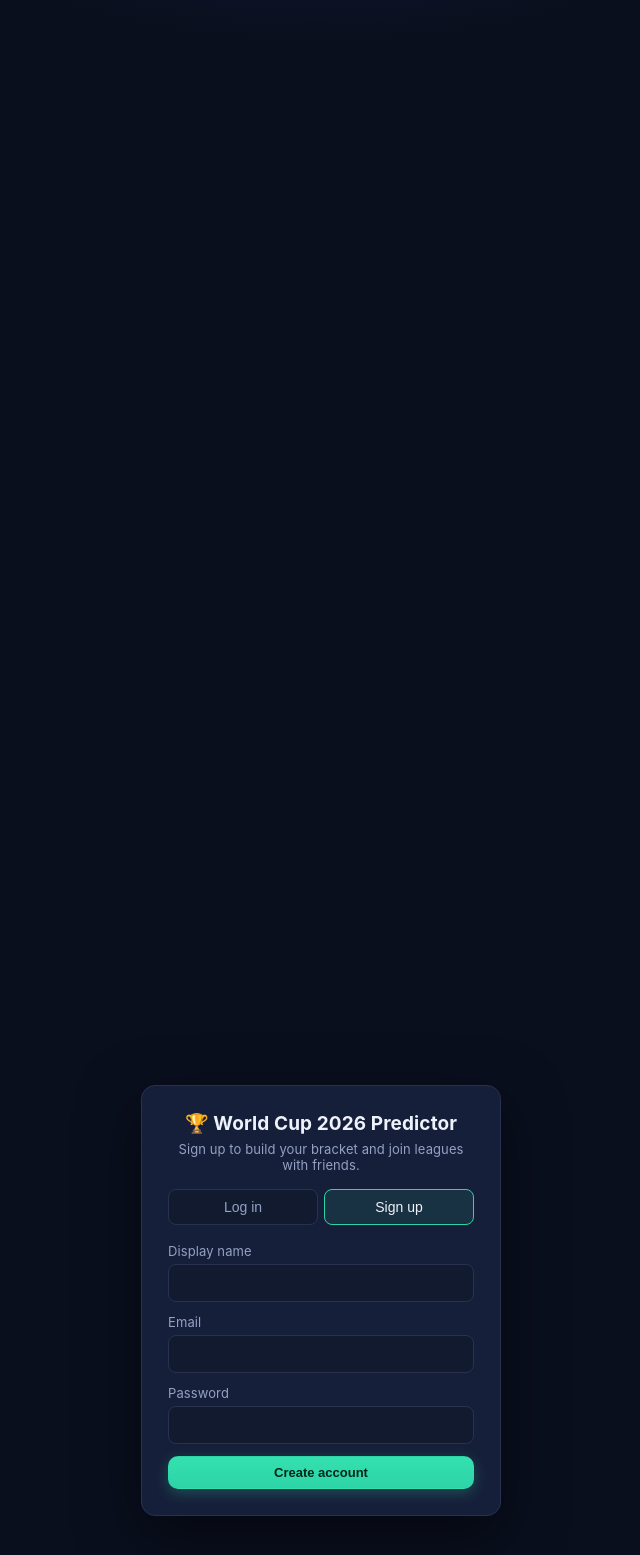
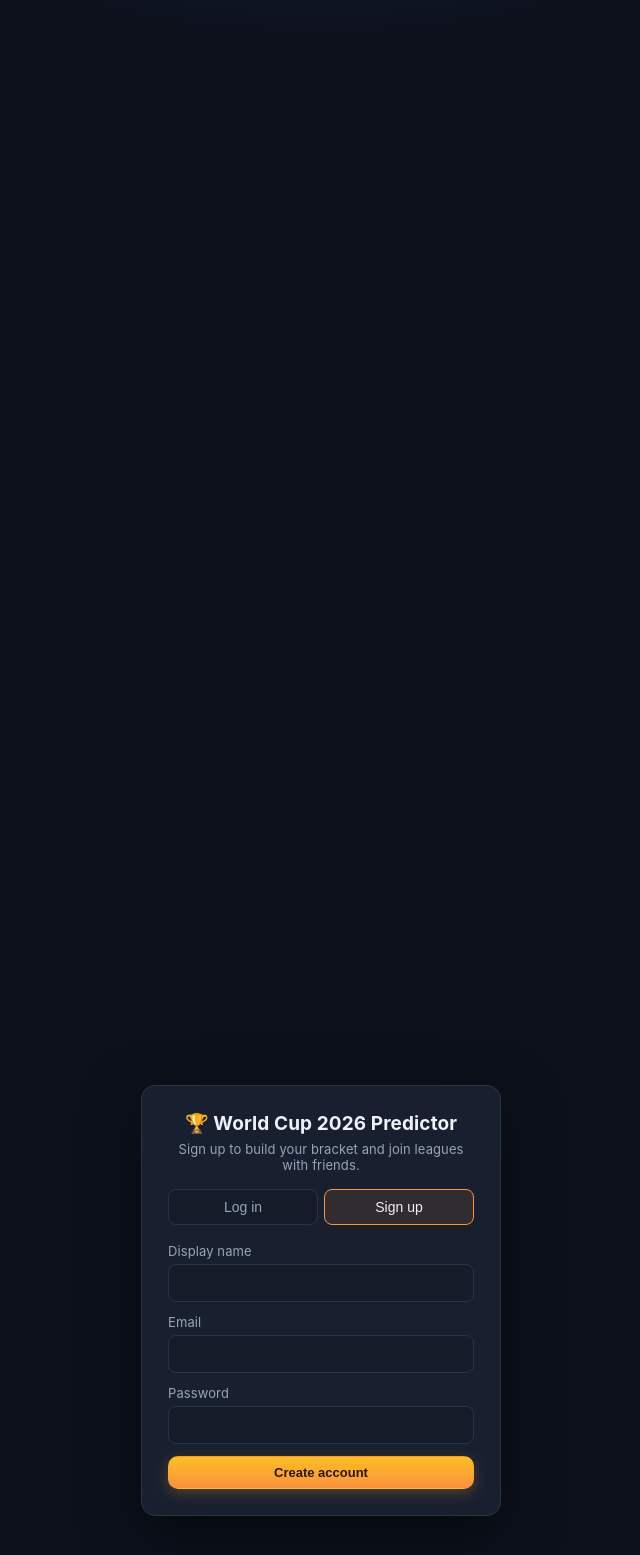
Before and after one commit to mbk39/worldcup, a Flask app: page / in a window 1280 px wide. Shown: the top 1555 px of the page, without its empty margins (319-959 px from the left). Run offline with Flask 3, Linux system fonts and the light colour scheme; data that the repository does not hold is empty; grey boxes are pictures that could not be loaded.

Commit message:
Light/dark theme toggle + orange-amber accent redesign
- Full CSS variable theming with refined dark and clean light palettes
- Orange/amber accent across buttons, tabs, gradients, highlights
- Sun/moon toggle in the header; choice persists; no-flash inline theme script
- Light-mode polish for inputs, cards, scrim, flags

Co-Authored-By: Claude Opus 4.8 <noreply@anthropic.com>

```diff
--- a/static/app.js
+++ b/static/app.js
@@ -108,8 +108,24 @@ function loadState() {
   } catch (_) {}
 }
 
+// ================================================================ theme
+const THEME_KEY = "wc2026-theme";
+function applyTheme(t) {
+  const theme = t === "light" ? "light" : "dark";
+  document.documentElement.setAttribute("data-theme", theme);
+  localStorage.setItem(THEME_KEY, theme);
+  const btn = document.getElementById("theme-toggle");
+  if (btn) btn.textContent = theme === "light" ? "🌙" : "☀️";
+}
+function wireTheme() {
+  document.getElementById("theme-toggle").addEventListener("click", () =>
+    applyTheme(document.documentElement.getAttribute("data-theme") === "light" ? "dark" : "light"));
+}
+
 // ================================================================ bootstrap
 async function init() {
+  applyTheme(localStorage.getItem(THEME_KEY) || "dark");
+  wireTheme();
   DATA = (await api("GET", "/api/data")).data;
   DATA.bracket.forEach(r => r.matches.forEach(m => {
     bracketLabels[m.id] = { labelA: m.labelA, labelB: m.labelB };
--- a/static/style.css
+++ b/static/style.css
@@ -1,18 +1,38 @@
-:root {
-  --bg: #0a0f1e;
-  --bg2: #121a30;
-  --card: #161f39;
-  --card2: #1c2746;
-  --line: #28324f;
-  --text: #eef2fb;
-  --muted: #93a1c4;
-  --accent: #2dd4a7;
-  --accent2: #4cc2ff;
+:root, [data-theme="dark"] {
+  --bg: #0c111c;
+  --bg2: #141b29;
+  --card: #18202f;
+  --card2: #1e2738;
+  --line: #2b3445;
+  --text: #eef2f9;
+  --muted: #98a3b8;
+  --accent: #fb923c;     /* orange */
+  --accent2: #fbbf24;    /* amber  */
   --gold: #fbbf24;
-  --win: #167e57;
+  --win: #1f9d63;
+  --on-accent: #2b1500;  /* text on orange/amber fills */
+  --header-bg: rgba(12,17,28,.72);
   --radius: 14px;
-  --shadow: 0 6px 24px rgba(0,0,0,.28);
-  --shadow-sm: 0 2px 8px rgba(0,0,0,.2);
+  --shadow: 0 8px 28px rgba(0,0,0,.34);
+  --shadow-sm: 0 2px 8px rgba(0,0,0,.22);
+}
+
+[data-theme="light"] {
+  --bg: #f4f6fb;
+  --bg2: #eef1f7;
+  --card: #ffffff;
+  --card2: #ffffff;
+  --line: #e4e8f1;
+  --text: #1a2231;
+  --muted: #687389;
+  --accent: #ea6a0a;     /* deeper orange for contrast on white */
+  --accent2: #d6840a;    /* amber */
+  --gold: #d97706;
+  --win: #149a59;
+  --on-accent: #ffffff;
+  --header-bg: rgba(255,255,255,.82);
+  --shadow: 0 8px 26px rgba(20,30,60,.10);
+  --shadow-sm: 0 1px 4px rgba(20,30,60,.07);
 }
 
 * { box-sizing: border-box; }
@@ -73,14 +93,14 @@ header {
   font-weight: 500;
   transition: transform .08s ease, border-color .15s ease, background .15s ease, filter .15s ease;
 }
-.btn:hover { border-color: #3a4a6b; }
+.btn:hover { border-color: var(--accent); }
 .btn:active { transform: translateY(1px); }
 .btn.ghost { background: transparent; }
-.btn.ghost:hover { border-color: var(--accent2); background: rgba(76,194,255,.08); }
+.btn.ghost:hover { border-color: var(--accent2); background: rgba(251,191,36,.08); }
 .btn.primary {
-  background: linear-gradient(180deg, #34e0b0, var(--accent));
-  color: #03261a; border-color: transparent; font-weight: 700;
-  box-shadow: 0 4px 14px rgba(45,212,167,.28);
+  background: linear-gradient(180deg, var(--accent2), var(--accent));
+  color: var(--on-accent); border-color: transparent; font-weight: 700;
+  box-shadow: 0 4px 14px rgba(251,146,60,.28);
 }
 .btn.primary:hover { filter: brightness(1.06); }
 
@@ -338,7 +358,7 @@ table { width: 100%; border-collapse: collapse; font-size: 13px; }
   flex: 1; background: var(--bg2); border: 1px solid var(--line); color: var(--muted);
   padding: 9px; border-radius: 8px; cursor: pointer; font-size: 14px;
 }
-.auth-tab.active { color: var(--text); border-color: var(--accent); background: rgba(52,211,153,.10); }
+.auth-tab.active { color: var(--text); border-color: var(--accent); background: rgba(251,146,60,.10); }
 .auth-form { display: flex; flex-direction: column; gap: 12px; }
 .auth-form label { display: flex; flex-direction: column; gap: 5px; font-size: 13px; color: var(--muted); }
 .auth-form input {
--- a/templates/index.html
+++ b/templates/index.html
@@ -4,6 +4,7 @@
   <meta charset="UTF-8">
   <meta name="viewport" content="width=device-width, initial-scale=1.0">
   <title>World Cup 2026 Predictor</title>
+  <script>try { document.documentElement.setAttribute("data-theme", localStorage.getItem("wc2026-theme") || "dark"); } catch (e) {}</script>
   <link rel="stylesheet" href="{{ url_for('static', filename='style.css') }}">
 </head>
 <body>
@@ -14,6 +15,7 @@
     </div>
     <div class="header-actions">
       <div id="champion-banner" class="champion hidden"></div>
+      <button id="theme-toggle" class="btn ghost icon-btn" title="Toggle light / dark">🌙</button>
       <button id="save-btn" class="btn primary">Save prediction</button>
       <!-- logged out -->
       <button id="login-btn" class="btn">Log in / Sign up</button>
```
Also changed, not shown: other parts of static/style.css (+34 -18 lines).
